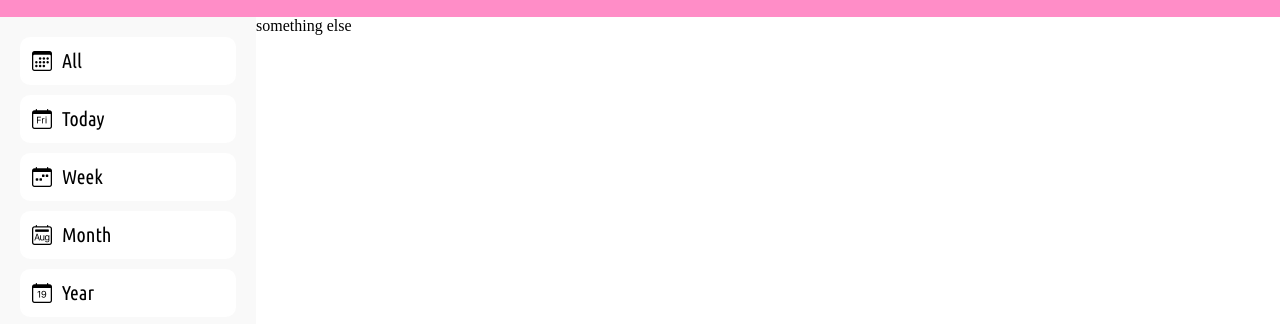
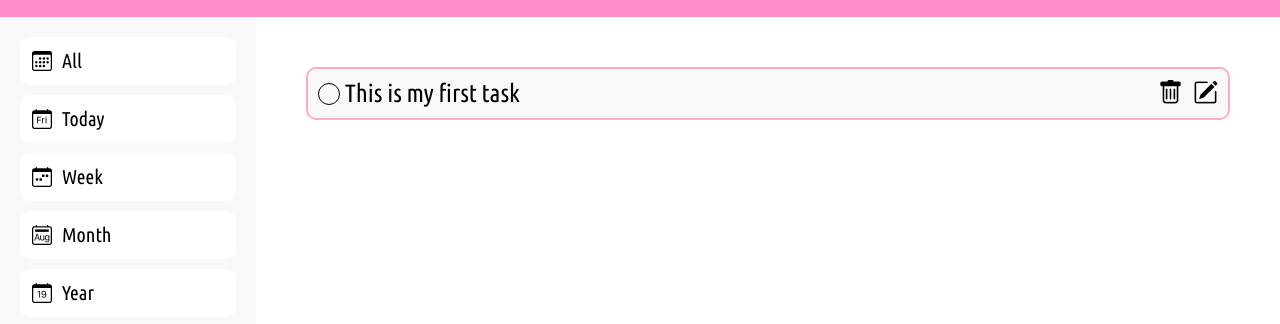
Before and after one commit to kitkathsita/Todo-List, a website built with webpack: page dist/index.html in a window 1280 px wide. Shown: the part 69-393 px from the top of the page. Built offline with nearby package versions, Linux system fonts and the light colour scheme; files that its build step writes are made by us from their sources.

Commit message:
more style

```diff
--- a/src/style.css
+++ b/src/style.css
@@ -98,3 +98,43 @@ body {
 .option>p, .project>p {
   margin: 0%;
 }
+
+.content {
+  padding: 50px;
+}
+
+.check {
+  border: 1px solid black;
+  border-radius: 50%;
+  height: 20px;
+  width: 20px;
+  cursor: pointer;
+}
+
+.firstPart {
+  display: flex;
+  align-items: center;
+  gap: 5px;
+}
+
+.secondPart {
+  display: flex;
+  gap: 10px;
+}
+
+.secondPart>i {
+  color: black;
+  cursor: pointer;
+}
+
+.task {
+  background-color: var(--white);
+  display: flex;
+  justify-content: space-between;
+  align-items: center;
+  font-family: 'Ubuntu Condensed', sans-serif;
+  font-size: 25px;
+  padding: 10px;
+  border: 2px solid var(--light-pink);
+  border-radius: 10px;
+}
```
Also changed, not shown: dist/index.html, dist/main.js.
